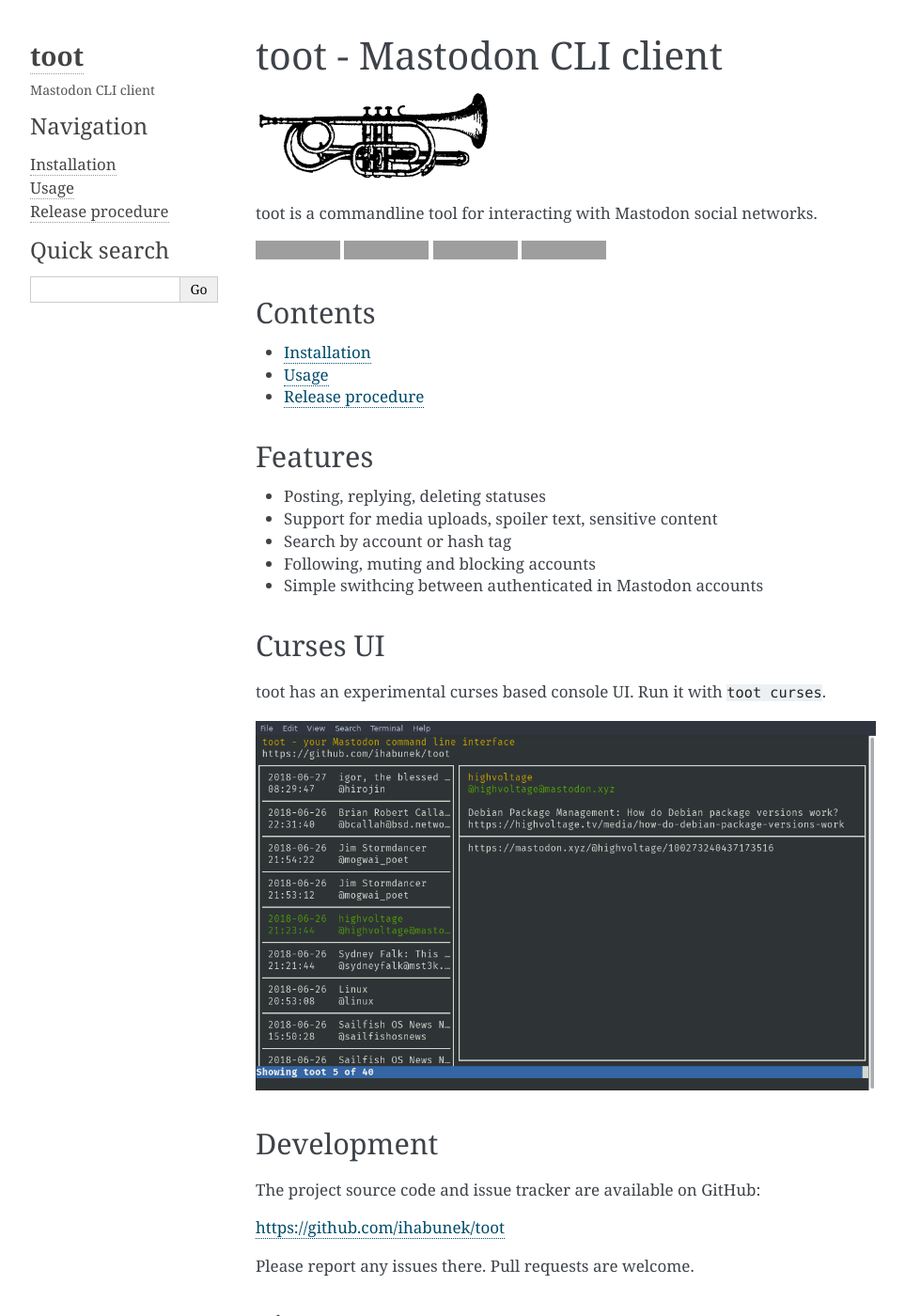
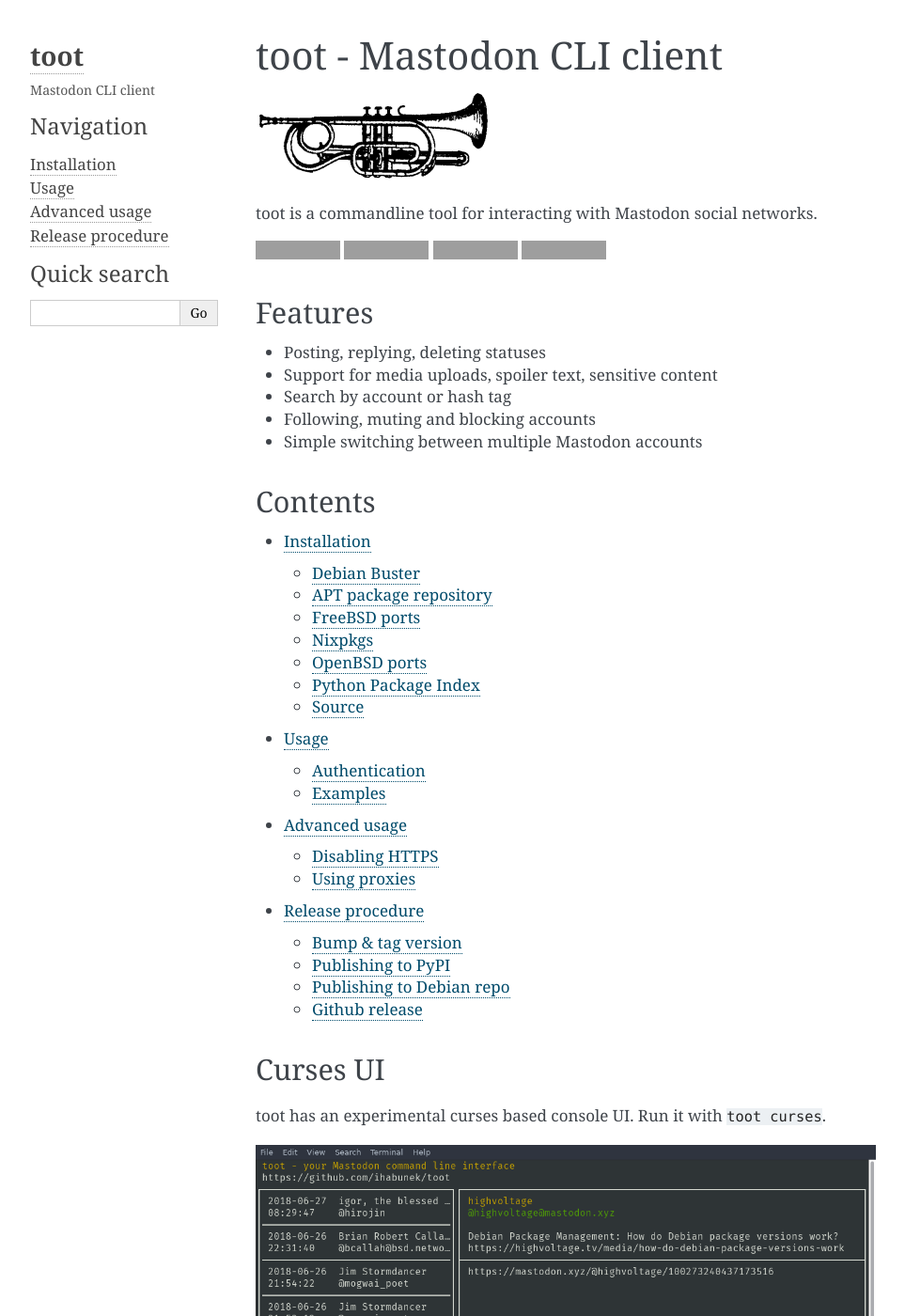
Before and after one commit to ihabunek/toot, a Sphinx documentation site: the page built from docs/index.rst, in a window 1280 px wide and 1400 px high. Shown: the whole window at 94% size, without its empty margins (148-1111 px from the left). Built offline with Sphinx 7.4.7, drawn with Linux system fonts in a browser that asks for light colours; grey boxes are pictures that could not be loaded.

Commit message:
docs: Extract advanced usage, add proxy info

```diff
--- a/docs/index.rst
+++ b/docs/index.rst
@@ -31,7 +21,18 @@ Features
 * Support for media uploads, spoiler text, sensitive content
 * Search by account or hash tag
 * Following, muting and blocking accounts
-* Simple swithcing between authenticated in Mastodon accounts
+* Simple switching between multiple Mastodon accounts
+
+Contents
+--------
+
+.. toctree::
+   :maxdepth: 2
+
+   install
+   usage
+   advanced
+   release
 
 Curses UI
 ---------
```
Also changed, not shown: other parts of docs/index.rst (+0 -10 lines), docs/advanced.rst (added, +40 -0 lines), docs/usage.rst (+0 -9 lines), docs/_static/auth.png (added).
